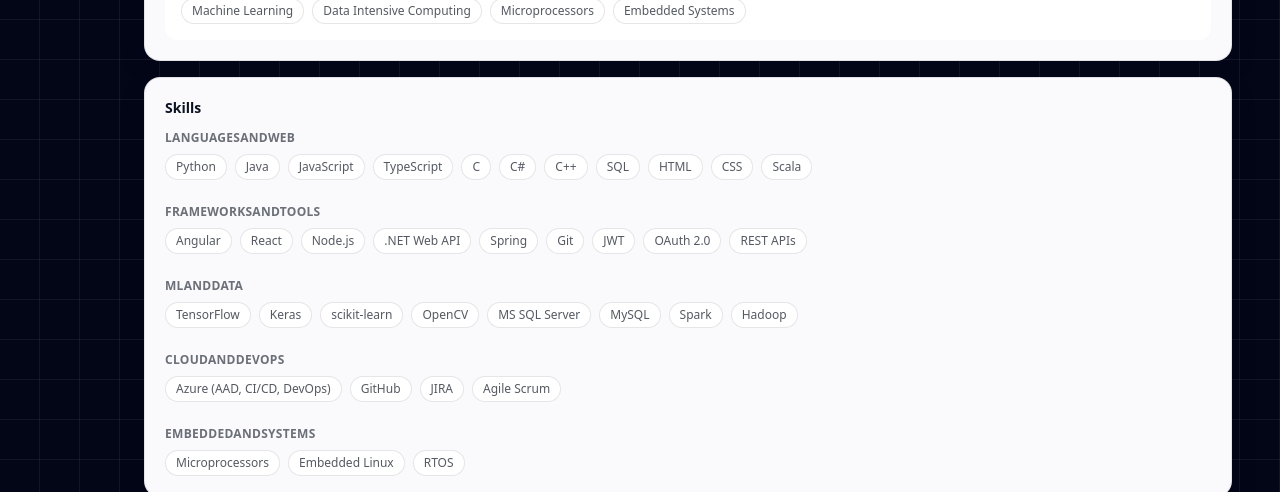
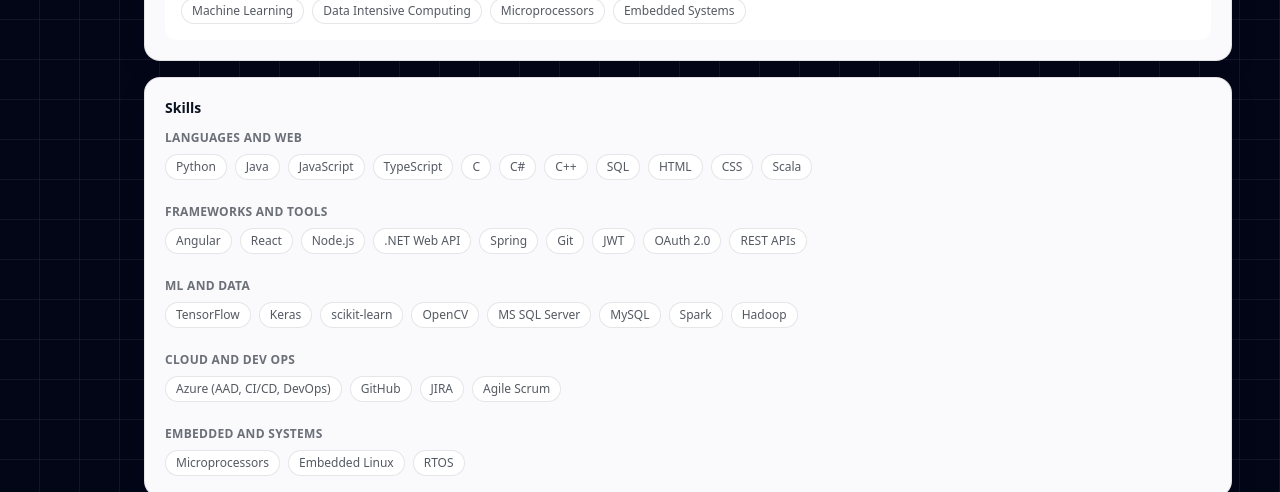
Before and after one commit to Suh716/personal-portfolio, a React (Vite) app: page / in a window 1280 px wide. Shown: the part 3260-3752 px from the top of the page. Built offline with nearby package versions, Linux system fonts and the light colour scheme.

Commit message:
Convert camelCase skill headers to spaced readable text

```diff
--- a/src/App.tsx
+++ b/src/App.tsx
@@ -15,6 +15,13 @@
   if (!year || !month) return iso
   const mm = month.padStart(2, '0')
   return `${mm}/${year}`
+}
+
+const formatCamelCase = (str: string): string => {
+  return str
+    .replace(/([A-Z])/g, ' $1') // Add space before capital letters
+    .replace(/^./, (char) => char.toUpperCase()) // Capitalize first letter
+    .trim()
 }
 
 function App() {
@@ -265,7 +272,7 @@
                   <div className="mt-3 space-y-6 text-sm">
                     {Object.entries(qualifications.skills).map(([k, arr]) => (
                       <div key={k}>
-                        <div className="text-xs font-semibold uppercase tracking-wide text-ink-900/60 mb-2">{k}</div>
+                        <div className="text-xs font-semibold uppercase tracking-wide text-ink-900/60 mb-2">{formatCamelCase(k)}</div>
                         <div className="mt-2 flex flex-wrap gap-2">
                           {(arr ?? []).slice(0, 14).map((s) => (
                             <span
```
